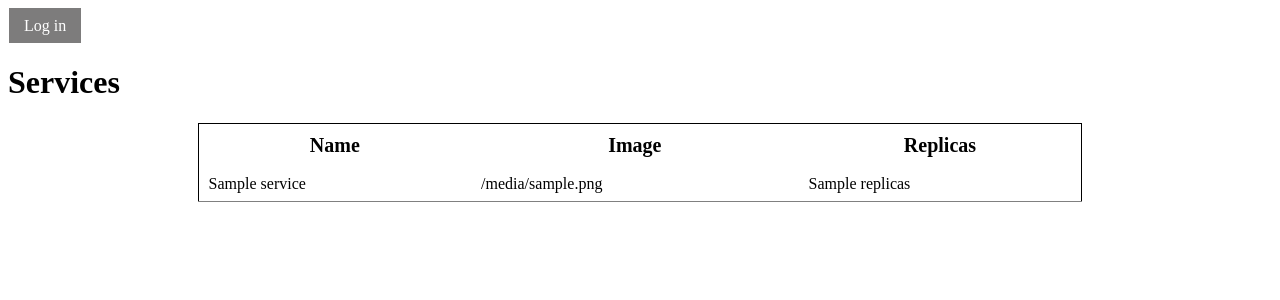
After one commit to g-ki/capitan, a Flask app: template capitan/templates/services.html in a window 1280 px wide. The commit adds this page. Shown: the top 300 px of the page. Run offline with Flask 2, Linux system fonts and the light colour scheme; the template is opened without the code that fills it: most values are stand-ins (such as "Sample title", 1, 10 or a date in 2020).

Commit message:
Add services page

```diff
--- a/capitan/templates/layout.html
+++ b/capitan/templates/layout.html
@@ -15,6 +15,7 @@
       <a href="{{ url_for('capitan.containers') }}">Containers</a>
       <a href="{{ url_for('capitan.add_worker') }}">Add Worker</a>
       <a href="{{ url_for('capitan.nodes') }}">Nodes</a>
+      <a href="{{ url_for('capitan.services') }}">Services</a>
       <a href="{{ url_for('capitan.logout') }}">Log out</a>
     {% endif %}
     </div>
--- /dev/null
+++ b/capitan/templates/services.html
@@ -0,0 +1,28 @@
+{% extends "layout.html" %}
+{% block body %}
+  <h1>Services</h1>
+  {% if not services %}
+    <p>No services Available!</p>
+  {% else %}
+    <div class="table-preview">
+      <table>
+        <thead>
+          <tr>
+            <th>Name</th>
+            <th>Image</th>
+            <th>Replicas</th>
+          </tr>
+        </thead>
+        <tbody>
+          {% for service in services %}
+          <tr>
+            <td>{{ service['Name'] }}</td>
+            <td>{{ service['Image'] }}</td>
+            <td>{{ service['Replicas'] }}</td>
+          </tr>
+          {% endfor %}
+        </tbody>
+      </table>
+    </div>
+  {% endif %}
+{% endblock %}
```
Also changed, not shown: capitan/blueprints/capitan.py (+15 -1 lines).
